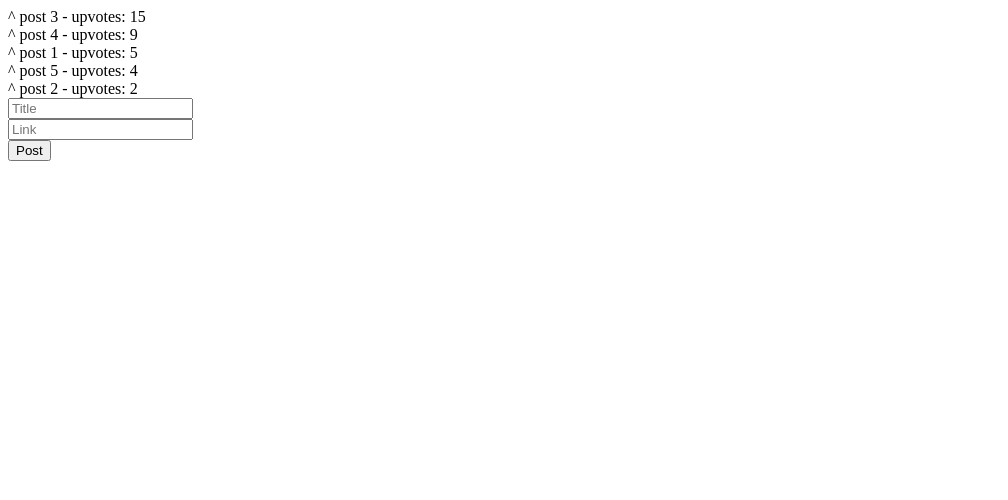
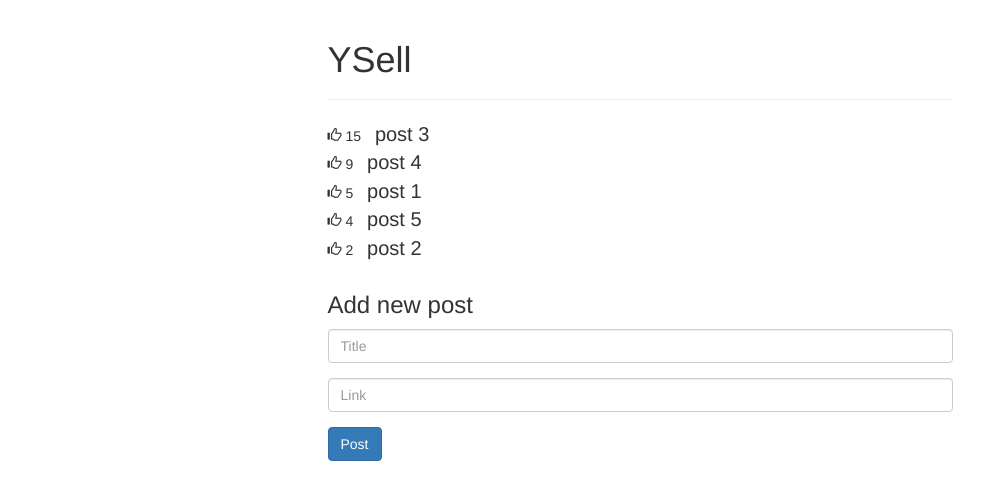
Before and after one commit to suzmas/YSell, a plain HTML site: page index.html in a window 1280 px wide. Shown: the whole page, without its empty margins (0-1008 px from the left). Drawn offline with nearby package versions, Linux system fonts and the light colour scheme.

Commit message:
Finish index and post styling

```diff
--- a/app.js
+++ b/app.js
@@ -1,10 +1,18 @@
 var app = angular.module('YardSellers', []);
+
+app.factory('posts', [function(){
+  var o = {
+    posts: []
+  };
+  return o;
+}]);
 
 app.controller('MainCtrl', [
 '$scope',
-function($scope){
+'posts',
+function($scope, posts){
   $scope.test = 'Hello world!';
-
+  $scope.posts = posts.posts;
   $scope.posts = [
   {title: 'post 1', upvotes: 5},
   {title: 'post 2', upvotes: 2},
--- a/index.html
+++ b/index.html
@@ -1,30 +1,52 @@
 <html>
 <head>
   <title>YardSellers</title>
+  <script src="https://ajax.googleapis.com/ajax/libs/jquery/3.1.1/jquery.min.js"></script>
+  <!-- Bootstrap cdn -->
+  <link href="https://maxcdn.bootstrapcdn.com/bootstrap/3.3.7/css/bootstrap.min.css" rel="stylesheet" integrity="sha384-BVYiiSIFeK1dGmJRAkycuHAHRg32OmUcww7on3RYdg4Va+PmSTsz/K68vbdEjh4u" crossorigin="anonymous">
+  <script src="https://maxcdn.bootstrapcdn.com/bootstrap/3.3.7/js/bootstrap.min.js" integrity="sha384-Tc5IQib027qvyjSMfHjOMaLkfuWVxZxUPnCJA7l2mCWNIpG9mGCD8wGNIcPD7Txa" crossorigin="anonymous"></script>
+  <!-- Angular cdn -->
   <script src="https://ajax.googleapis.com/ajax/libs/angularjs/1.5.7/angular.min.js"></script>
+
   <script src="app.js"></script>
+  <style> .glyphicon-thumbs-up { cursor:pointer } </style>
 </head>
 
 <body ng-app="YardSellers" ng-controller="MainCtrl">
+  <div class="row">
+    <div class="col-md-6 col-md-offset-3">
+
+      <div class="page-header">
+        <h1>YSell</h1>
+      </div>
 
       <div ng-repeat="post in posts | orderBy: '-upvotes'">
-    <span ng-click="incrementUpvotes(post)">^</span>
+        <span class="glyphicon glyphicon-thumbs-up" ng-click="incrementUpvotes(post)"></span>
+        {{ post.upvotes }}
+        <span style="font-size:20px; margin-left:10px;">
           <a ng-show="post.link" href="{{post.link}}">
             {{post.title}}
           </a>
           <span ng-hide="post.link">
             {{post.title}}
           </span>
-    - upvotes: {{post.upvotes}}
+        </span>
       </div>
 
-  <form ng-submit="addPost()">
-    <input type="text" placeholder="Title" ng-model="title"></input>
-    <br>
-    <input type="text" placeholder="Link" ng-model="link"></input>
-    <br>
-    <button type="submit">Post</button>
+      <form ng-submit="addPost()" style="margin-top:30px;">
+        <h3>Add new post</h3>
+
+        <div class="form-group">
+          <input type="text" class="form-control" placeholder="Title" ng-model="title"></input>
+        </div>
+        <div class="form-group">
+          <input type="text" class="form-control" placeholder="Link" ng-model="link"></input>
+        </div>
+        <button type="submit" class="btn btn-primary">Post</button>
       </form>
+
+    </div>
+  </div>
 
 </body>
 
```
Lines whose indentation alone changed are shown as unchanged.
